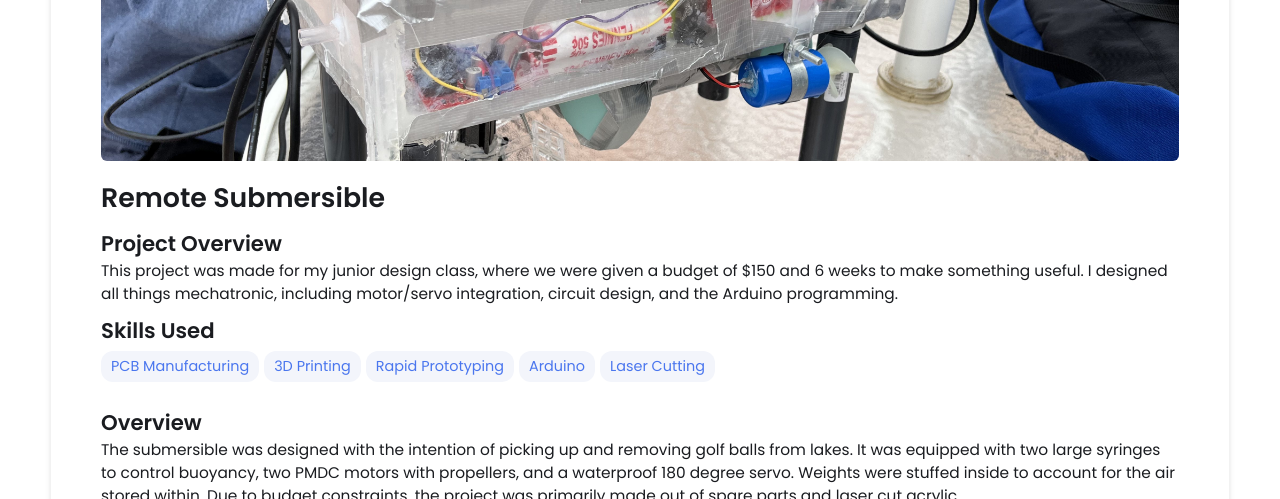
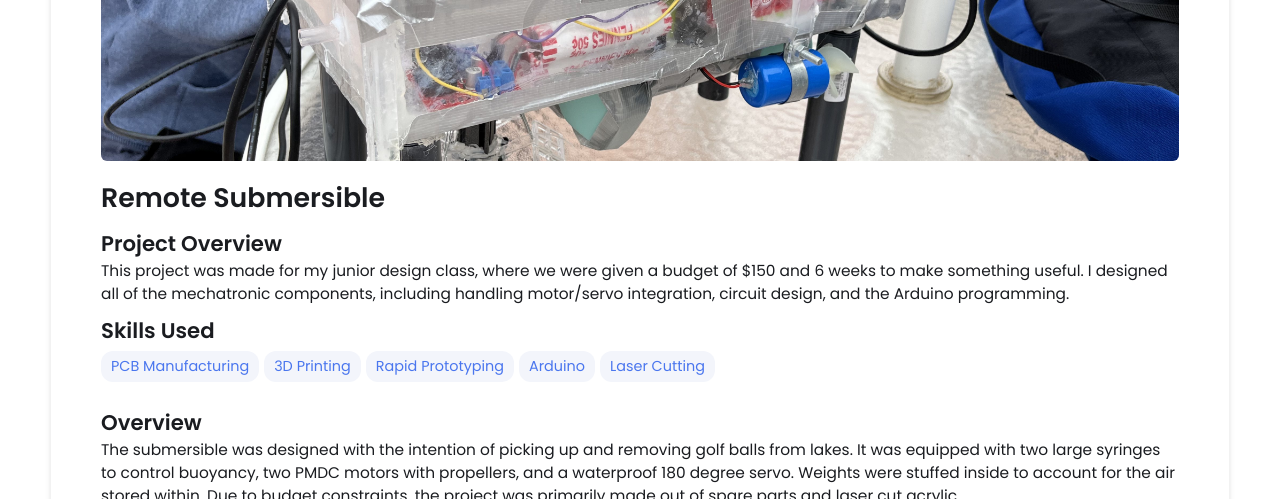
Before and after one commit to rileytinianov/rileytinianov.github.io, a Jekyll site: the page built from _projects/Submersible/index.md, in a window 1280 px wide and 900 px high, scrolled down 329 px, cut to the strip 0-499 px from the top of the window. Built offline with Jekyll 4.4.1, drawn with Linux system fonts in a browser that asks for light colours.

Commit message:
Update index.md
spelliong

```diff
--- a/_projects/Submersible/index.md
+++ b/_projects/Submersible/index.md
@@ -1,7 +1,7 @@
 ---
 layout: post
 title: Remote Submersible
-description:  This project was made for my junior design class, where we were given a budget of $150 and 6 weeks to make something useful. I designed all things mechatronic, including motor/servo integration, circuit design, and the Arduino programming.
+description:  This project was made for my junior design class, where we were given a budget of $150 and 6 weeks to make something useful. I designed all of the mechatronic components, including handling motor/servo integration, circuit design, and the Arduino programming.
 skills:
 - PCB Manufacturing
 - 3D Printing
```
